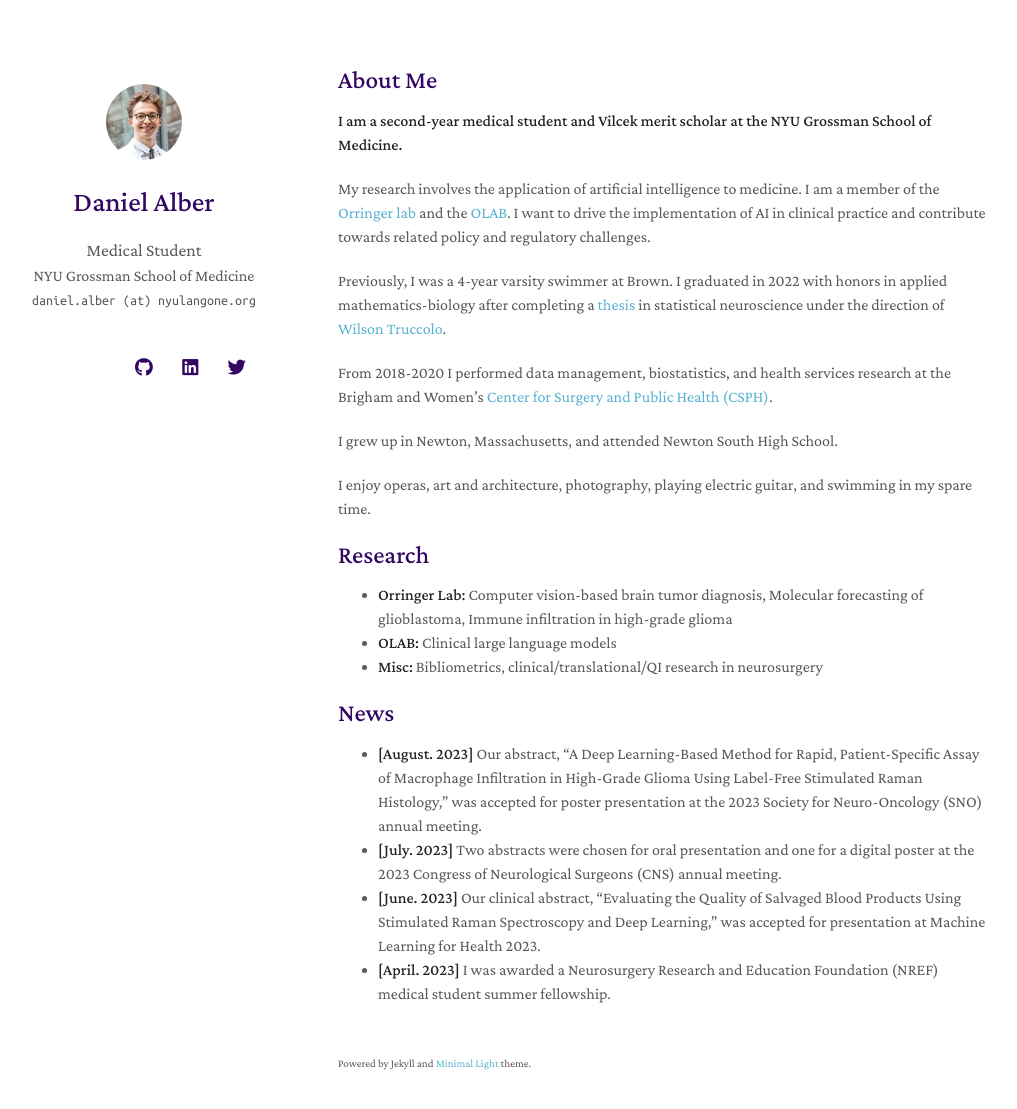
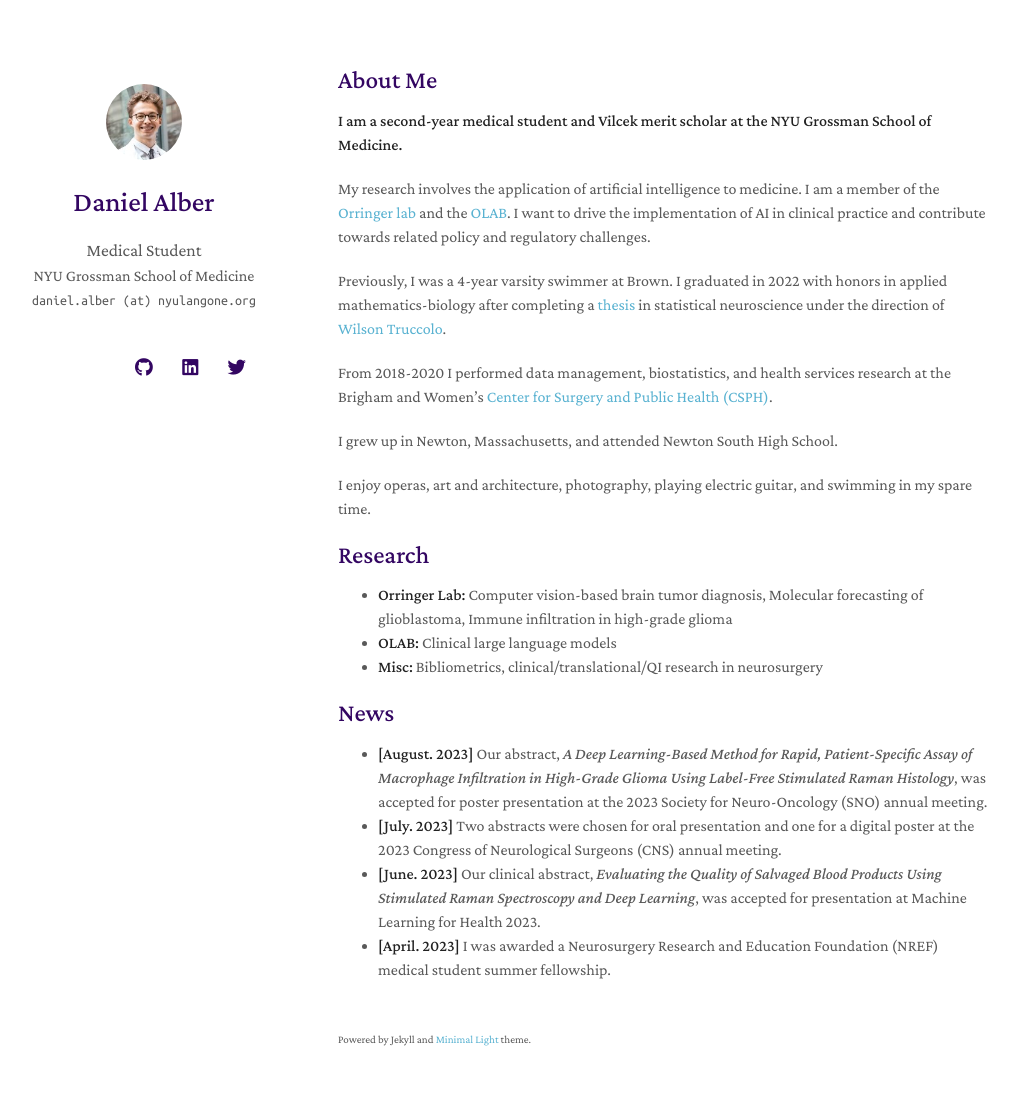
Before and after one commit to danalber/danalber.github.io, a Jekyll site: the page built from index.md, in a window 1280 px wide and 1144 px high. Shown: the top 1109 px of the window, without its empty margins (132-1149 px from the left). Built offline with Jekyll 4.4.1, drawn with Linux system fonts in a browser that asks for light colours; nearby versions of some CDN libraries; a style sheet for code colours, icons or effects is not loaded; our own code applies the rules of GitHub Pages for plain Markdown files.

```diff
--- a/index.md
+++ b/index.md
@@ -24,9 +24,9 @@ I enjoy operas, art and architecture, photography, playing electric guitar, and
 
 ## News
 
-- **[August. 2023]** Our abstract, "A Deep Learning-Based Method for Rapid, Patient-Specific Assay of Macrophage Infiltration in High-Grade Glioma Using Label-Free Stimulated Raman Histology," was accepted for poster presentation at the 2023 Society for Neuro-Oncology (SNO) annual meeting.
+- **[August. 2023]** Our abstract, _A Deep Learning-Based Method for Rapid, Patient-Specific Assay of Macrophage Infiltration in High-Grade Glioma Using Label-Free Stimulated Raman Histology_, was accepted for poster presentation at the 2023 Society for Neuro-Oncology (SNO) annual meeting.
 - **[July. 2023]** Two abstracts were chosen for oral presentation and one for a digital poster at the 2023 Congress of Neurological Surgeons (CNS) annual meeting.
-- **[June. 2023]** Our clinical abstract, "Evaluating the Quality of Salvaged Blood Products Using Stimulated Raman Spectroscopy and Deep Learning," was accepted for presentation at Machine Learning for Health 2023.
+- **[June. 2023]** Our clinical abstract, _Evaluating the Quality of Salvaged Blood Products Using Stimulated Raman Spectroscopy and Deep Learning_, was accepted for presentation at Machine Learning for Health 2023.
 - **[April. 2023]** I was awarded a Neurosurgery Research and Education Foundation (NREF) medical student summer fellowship.
 
 <!-- {% include_relative _includes/publications.md %}
```
